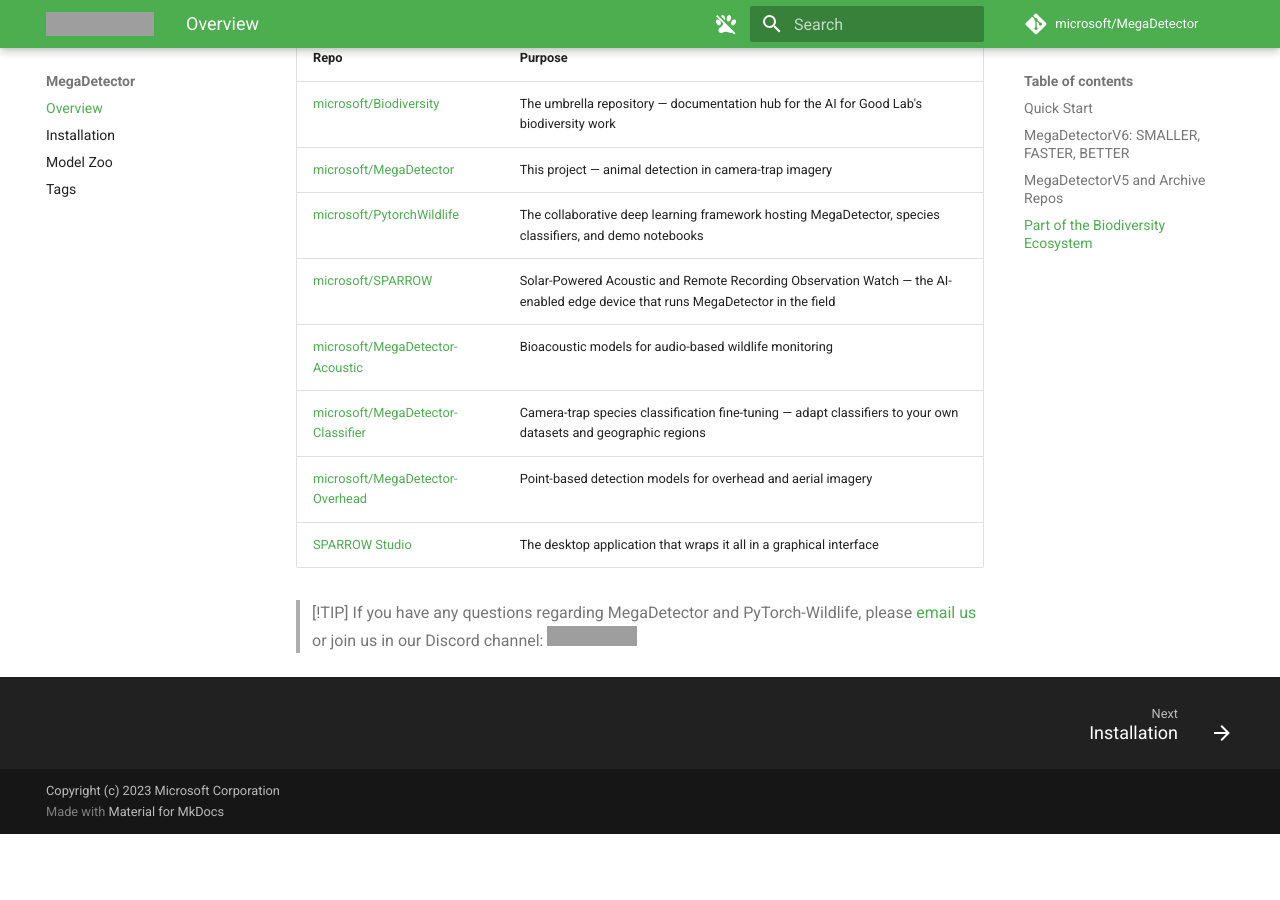
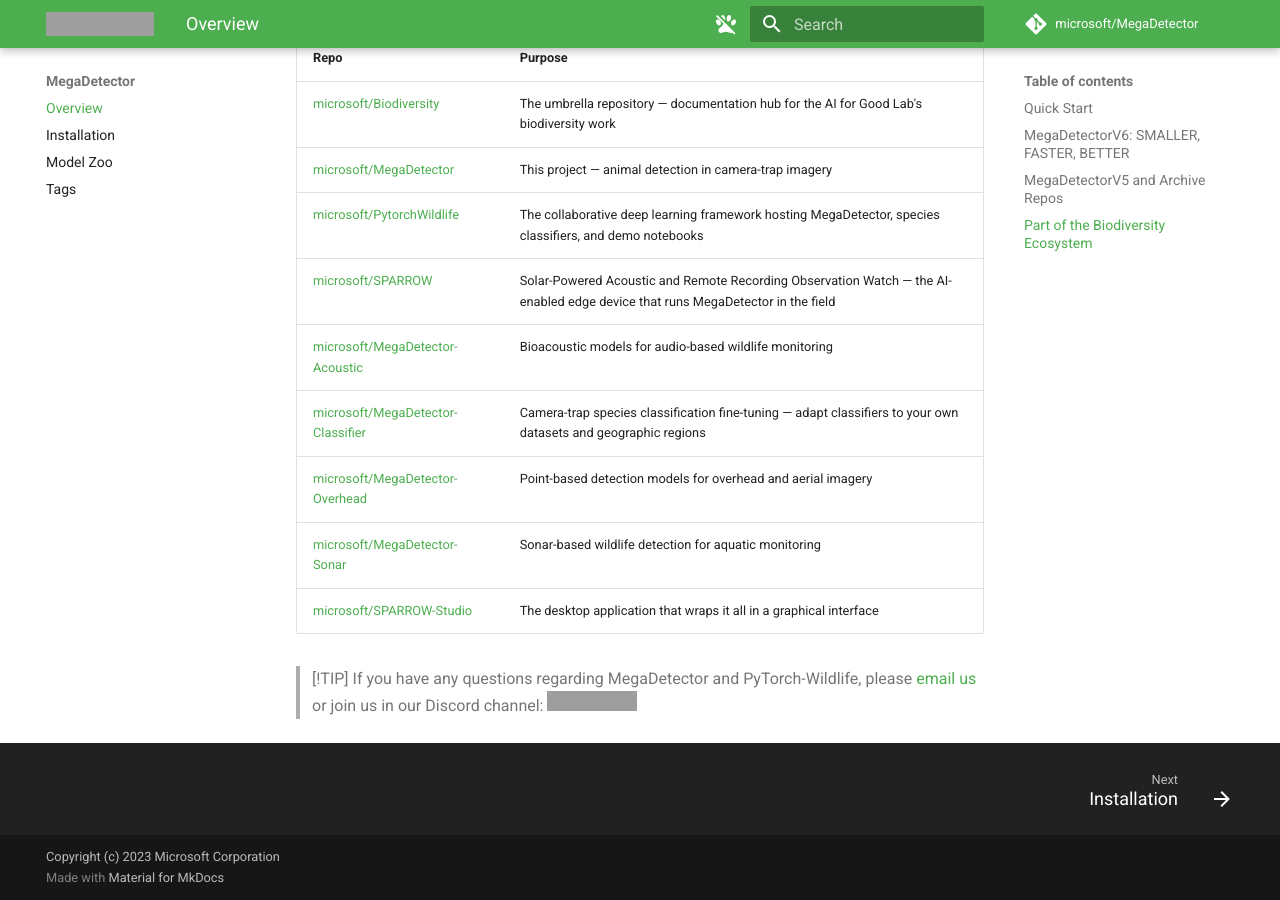
Before and after one commit to microsoft/MegaDetector, an MkDocs documentation site: the page built from docs/index.md, in a window 1280 px wide and 900 px high, scrolled down 2049 px. Built offline with MkDocs 1.6.1 and Material for MkDocs 9.7.7, drawn with Linux system fonts in a browser that asks for light colours; comment, search, counter and statistics services are not loaded; before the commit the page ends 2883 px from its top, so only the background shows below that; grey boxes are pictures that could not be loaded.

Commit message:
Add MegaDetector-Sonar to ecosystem tables; update SPARROW-Studio URL from tree path to standalone repo
Co-Authored-By: Claude Sonnet 4.6 <noreply@anthropic.com>

```diff
--- a/docs/index.md
+++ b/docs/index.md
@@ -83,7 +83,8 @@ MegaDetector is one project in a larger open-source ecosystem from the AI for Go
 | [microsoft/MegaDetector-Acoustic](https://github.com/microsoft/MegaDetector-Acoustic) | Bioacoustic models for audio-based wildlife monitoring |
 | [microsoft/MegaDetector-Classifier](https://github.com/microsoft/MegaDetector-Classifier) | Camera-trap species classification fine-tuning — adapt classifiers to your own datasets and geographic regions |
 | [microsoft/MegaDetector-Overhead](https://github.com/microsoft/MegaDetector-Overhead) | Point-based detection models for overhead and aerial imagery |
-| [SPARROW Studio](https://github.com/microsoft/Biodiversity/tree/main/SPARROW-Studio) | The desktop application that wraps it all in a graphical interface |
+| [microsoft/MegaDetector-Sonar](https://github.com/microsoft/MegaDetector-Sonar) | Sonar-based wildlife detection for aquatic monitoring |
+| [microsoft/SPARROW-Studio](https://github.com/microsoft/SPARROW-Studio) | The desktop application that wraps it all in a graphical interface |
 
 > [!TIP]
 > If you have any questions regarding MegaDetector and PyTorch-Wildlife, please [email us](mailto:zhongqimiao@microsoft.com) or join us in our Discord channel: [![](https://img.shields.io/badge/any_text-Join_us!-blue?logo=discord&label=PyTorch-Wildlife)](https://discord.gg/TeEVxzaYtm)
```
Also changed, not shown: README.md (+3 -2 lines).
